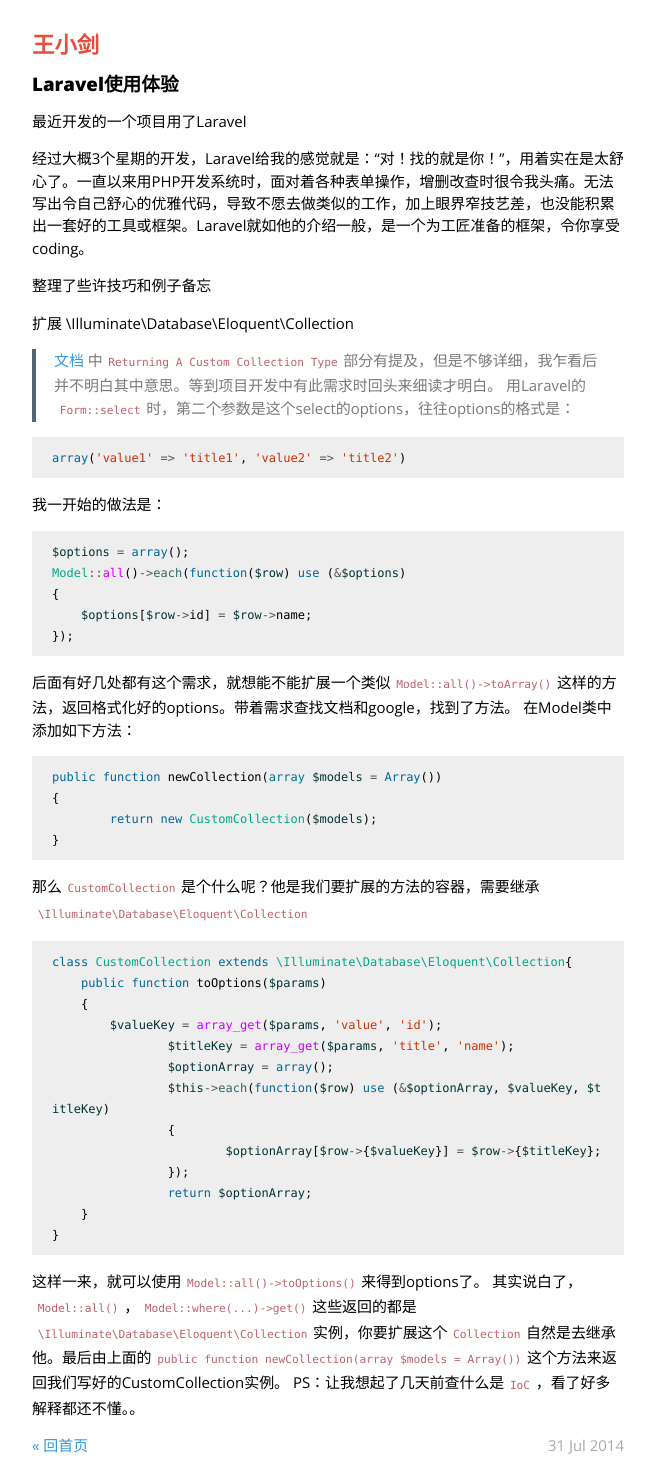
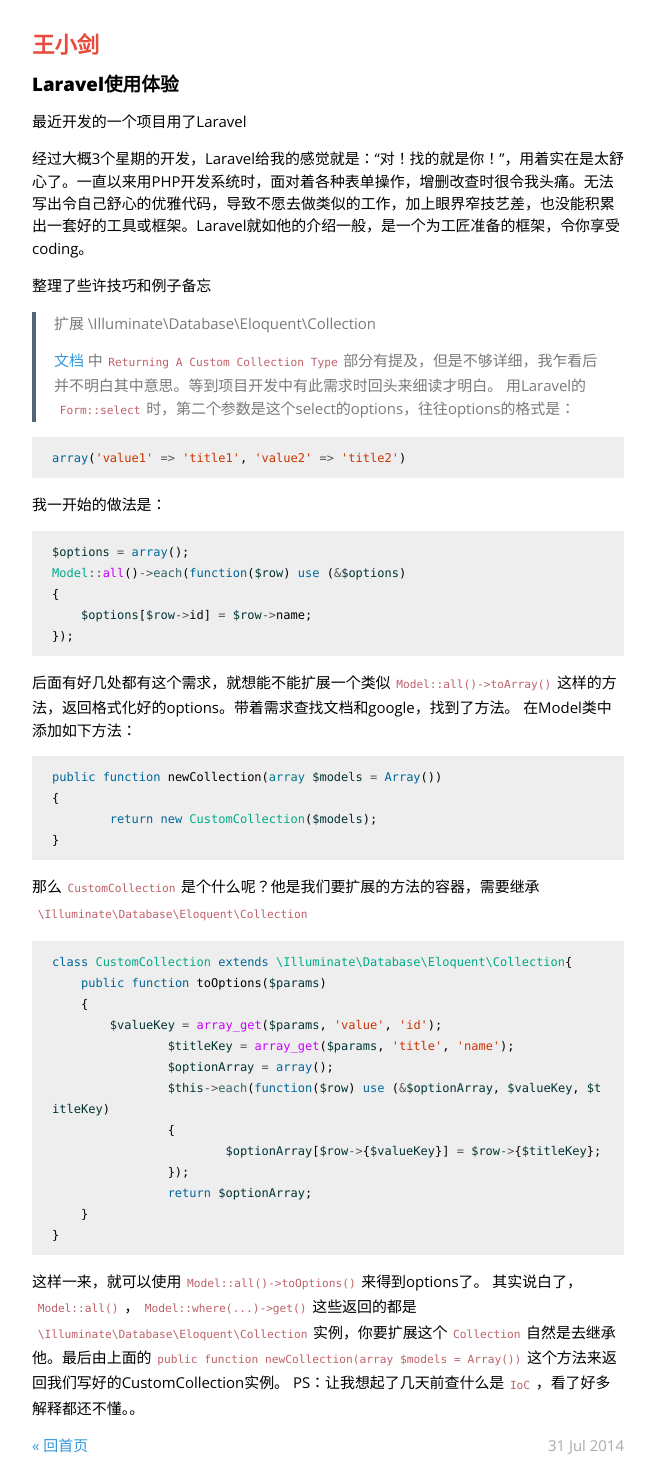
Before and after one commit to hiwjd/hiwjd.github.io, a Jekyll site: the page built from _posts/2014-07-31-Laravel使用体验.markdown, in a window 1280 px wide. Shown: the whole page, without its empty margins (312-967 px from the left). Built offline with Jekyll 4.4.1, drawn with Linux system fonts in a browser that asks for light colours; Markdown is read by kramdown in place of the engine named in the settings; comment, search, counter and statistics services are not loaded.

Commit message:
Published with https://stackedit.io/

```diff
--- a/_posts/2014-07-31-Laravel使用体验.markdown
+++ b/_posts/2014-07-31-Laravel使用体验.markdown
@@ -11,7 +11,7 @@ categories: post
 
 整理了些许技巧和例子备忘
 
-扩展 \Illuminate\Database\Eloquent\Collection
+> 扩展 \Illuminate\Database\Eloquent\Collection
 >
 [文档](http://laravel.com/docs/eloquent#collections) 中`Returning A Custom Collection Type`部分有提及，但是不够详细，我乍看后并不明白其中意思。等到项目开发中有此需求时回头来细读才明白。
 用Laravel的`Form::select`时，第二个参数是这个select的options，往往options的格式是：
```
